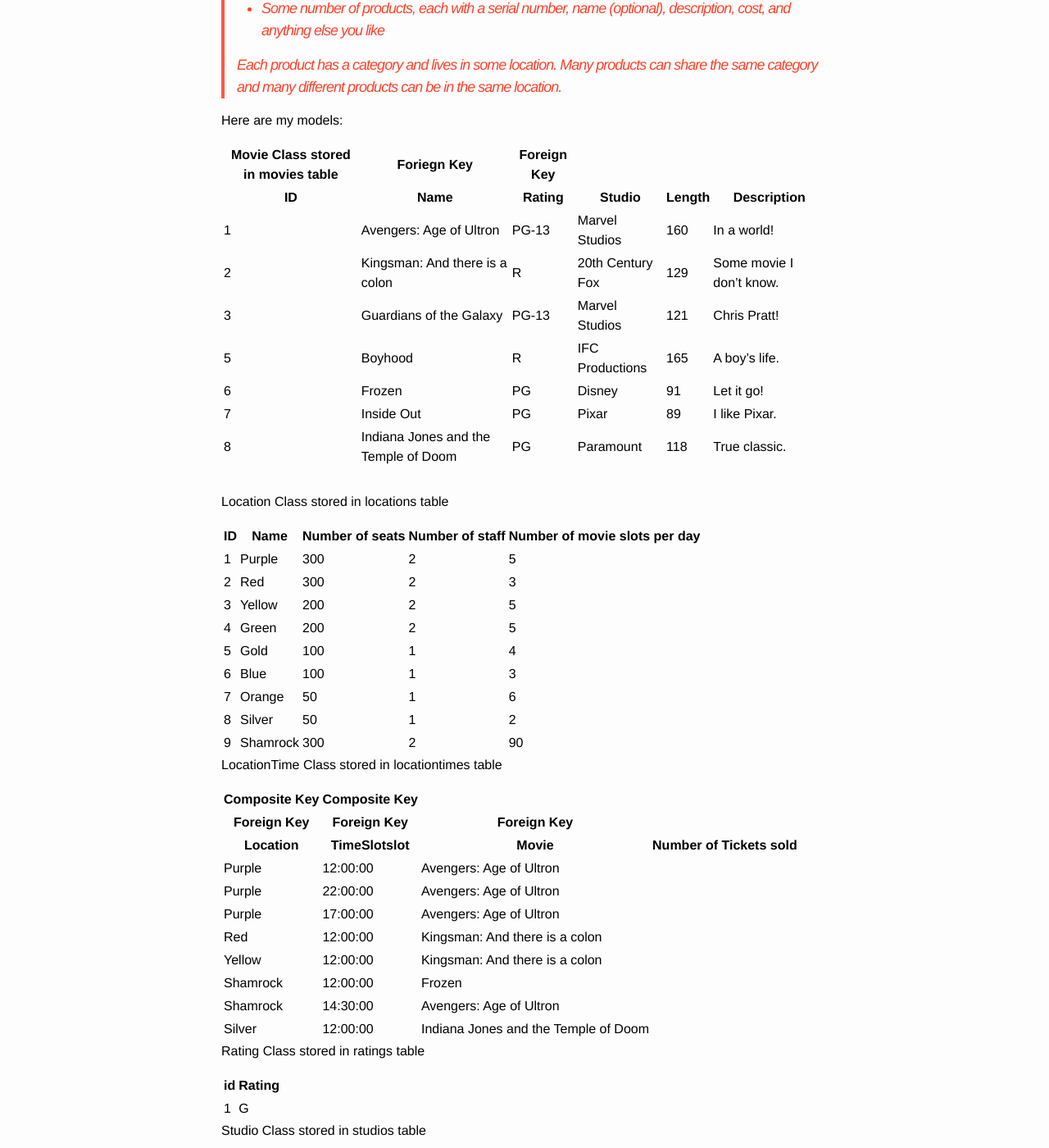
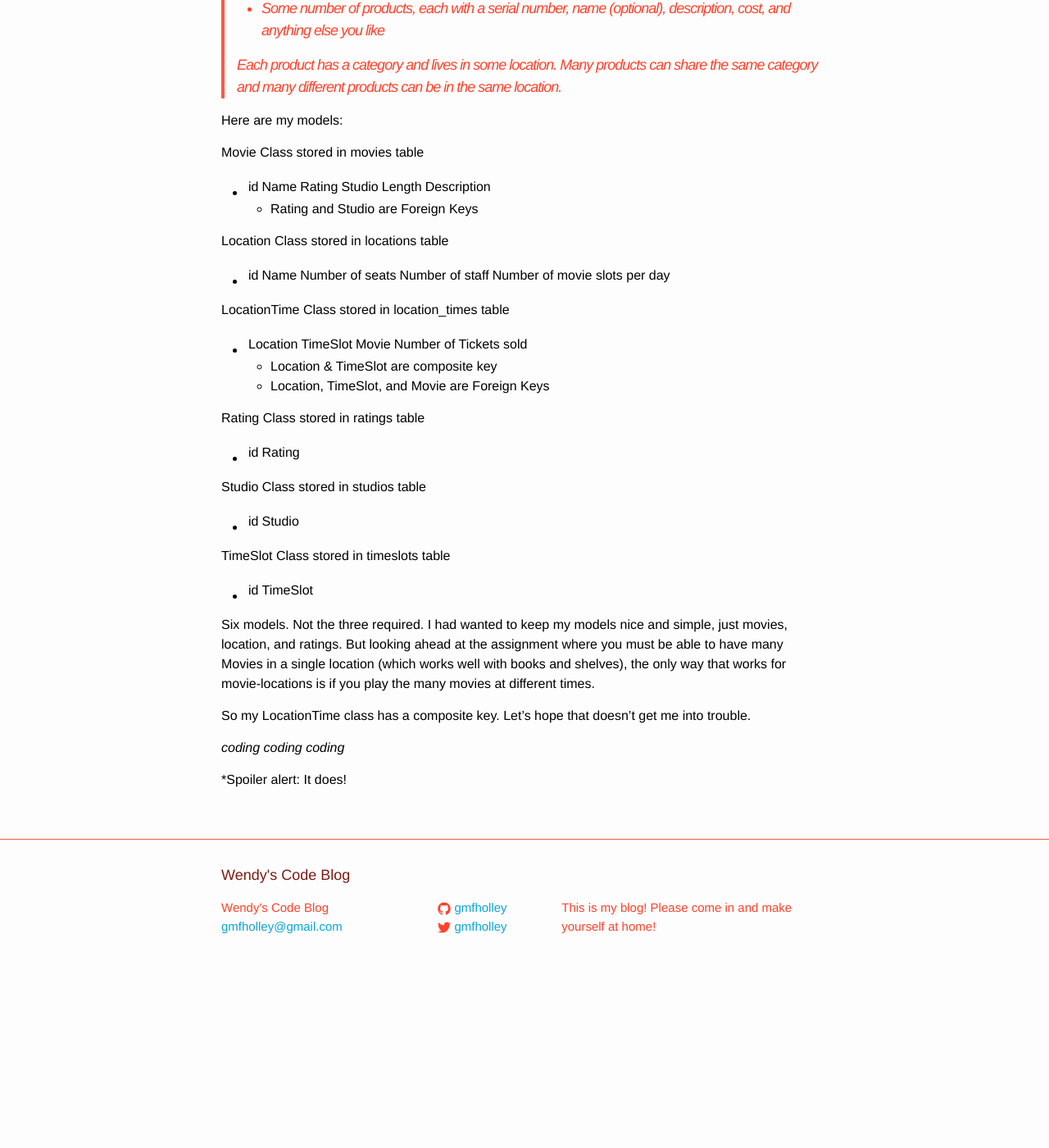
Before and after one commit to Gmfholley/Gmfholley, a Jekyll site: the page built from _posts/2015-06-12-the-database-project.md, in a window 1280 px wide and 1400 px high, scrolled down 770 px. Shown: the whole window at 82% size. Built offline with Jekyll 4.4.1, drawn with Linux system fonts in a browser that asks for light colours; Markdown is read by kramdown in place of the engine named in the settings; after the commit the page ends 1971 px from its top, so only the background shows below that; some of the changed text lies outside the part shown.

Commit message:
Renames a file, makes small changes to the rest

```diff
--- a/_posts/2015-06-12-the-database-project.md
+++ b/_posts/2015-06-12-the-database-project.md
@@ -28,70 +28,34 @@ Today, actually, the whole weekend's assignment, is to build a Product Inventory
 
 Here are my models:
 
-Movie Class stored in movies table             |   Foriegn Key   |  Foreign Key
-ID    |  Name                                  |   Rating       |   Studio          |  Length  |  Description
-------|----------------------------------------|----------------|-------------------|----------|-------------
-	1		|	Avengers: Age of Ultron		             |	PG-13			    |  Marvel Studios		|	160      | In a world!
-	2		|	Kingsman: And there is a colon		     |	R		    	    |  20th Century Fox	|	129      | Some movie I don't know.
-	3		|	Guardians of the Galaxy		             |	PG-13			    |  Marvel Studios		|	121      | Chris Pratt!
-	5		|	Boyhood		                             |	R		      	  |  IFC Productions	|		165    |   A boy's life.
-	6		|	Frozen		                             |	PG		  	    |  Disney		        |	91       | Let it go!
-	7		|	Inside Out		                         |	PG		  	    |  Pixar		        |  	89     |   I like Pixar.
-	8		|	Indiana Jones and the Temple of Doom	 |	PG		  	    |  Paramount		    |  	118    |   True classic.
-                                                                |
+Movie Class stored in movies table
 
+ - id | Name | Rating | Studio | Length | Description
+    - Rating and Studio are Foreign Keys
 
 Location Class stored in locations table
 
- ID | Name    | Number of seats  | Number of staff  |   Number of movie slots per day|
-  - | ------- | ---------------- | ---------------- | ------------------------------ |
- 1	| Purple	|   300	           |    2	            |      5                         |
- 2	| Red	    | 300	             |  2	              |    3                           |
- 3	| Yellow	|   200	           |    2	            |      5                         |
- 4	| Green	  | 200	             |  2	              |    5                           |
- 5	| Gold	  |   100	           |    1	            |      4                         |
- 6	| Blue	  |   100	           |    1	            |      3                         |
- 7	| Orange	|    50	           |    1	            |      6                         |
- 8	| Silver	|    50	           |    1	            |      2                         |
- 9	| Shamrock|	 300	           |    2	            |      90                        |
+ - id | Name | Number of seats  | Number of staff  | Number of movie slots per day|
 
+LocationTime Class stored in location_times table
 
-
-LocationTime Class stored in locationtimes table
-
-Composite Key   |  Composite Key|
-Foreign Key     |  Foreign Key  |   Foreign Key                             |
-Location        |  TimeSlotslot |       Movie                               |      Number of Tickets sold
---------------- | ------------- | ----------------------------------------- | ----------------------------
-Purple			    |  12:00:00			|  Avengers: Age of Ultron                  |
-Purple			    |  22:00:00			|  Avengers: Age of Ultron                  |
-Purple			    |  17:00:00			|  Avengers: Age of Ultron                  |
-Red			        |  12:00:00			|  Kingsman: And there is a colon           |
-Yellow			    |  12:00:00			|  Kingsman: And there is a colon           |
-Shamrock			  |  12:00:00			|  Frozen                                   |
-Shamrock			  |  14:30:00			|  Avengers: Age of Ultron                  |
-Silver			    |  12:00:00			|  Indiana Jones and the Temple of Doom     |
-
+ - Location |  TimeSlot |  Movie  |  Number of Tickets sold
+   - Location & TimeSlot are composite key
+   - Location, TimeSlot, and Movie are Foreign Keys
 
 Rating Class stored in ratings table
 
-id    |  Rating
------ | ---------
-1     |  G
-
+ - id | Rating
 
 Studio Class stored in studios table
 
-id      Studio
----- | --------
-1    |  Paramount
+ - id | Studio
 
 
-TimeSlotslot Class stored in timeslots table
+TimeSlot Class stored in timeslots table
 
-id  |    TimeSlotslot
---- | -----------------
-1   | 12:00 pm
+ - id | TimeSlot
+
 
 
 Six models.  Not the three required.  I had wanted to keep my models nice and simple, just movies, location, and ratings.  But looking ahead at the assignment where you must be able to have many Movies in a single location (which works well with books and shelves), the only way that works for movie-locations is if you play the many movies at different times.
```
Also changed, not shown: _posts/2015-06-16-menus.md (+1 -0 lines), _posts/2015-06-19-the-end-is-sinatra.md (renamed from _posts/2015-06-18-the-final-database-project.md, +2 -2 lines), _posts/2015-06-22-hitting-your-head-against-the-wall.md (+3 -2 lines).
